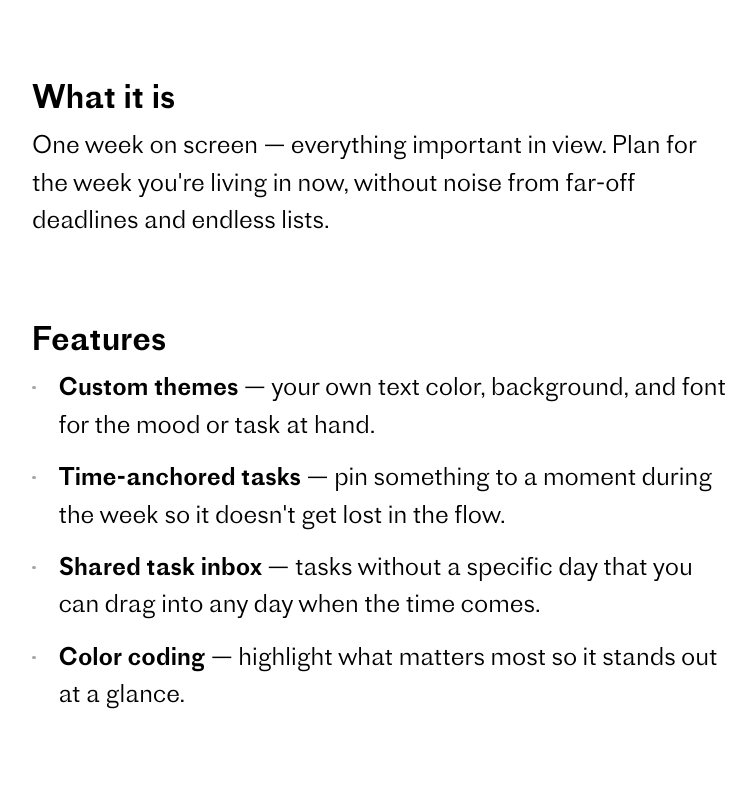
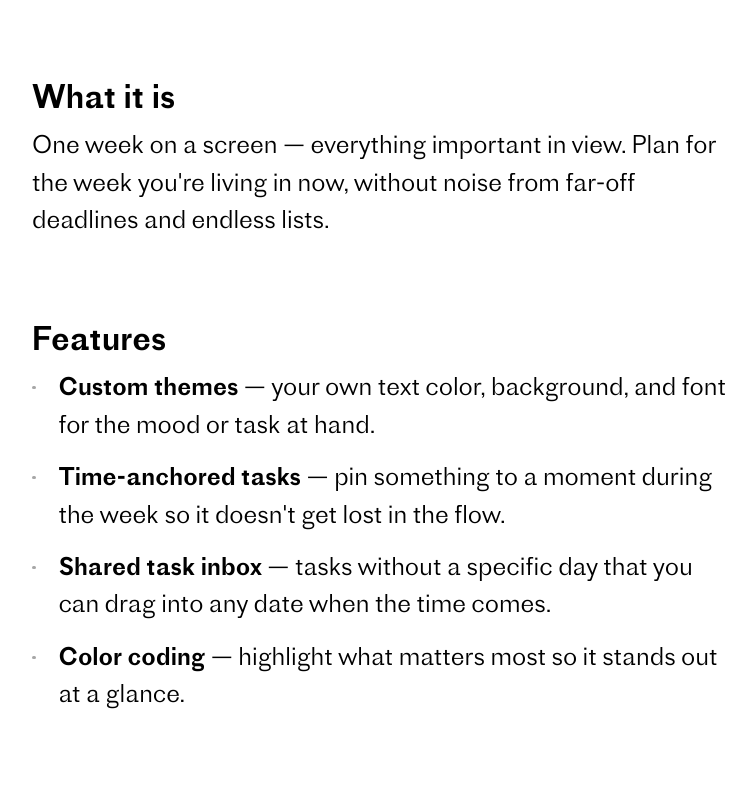
Before and after one commit to novanikita/oneweek, a plain HTML site: page about.html in a window 1280 px wide. Shown: the part 520-1310 px from the top of the page, without its empty margins (256-1012 px from the left). Drawn offline with Linux system fonts and the light colour scheme.

Commit message:
text about page fix

```diff
--- a/about.html
+++ b/about.html
@@ -50,7 +50,7 @@
       <section class="about-section" aria-labelledby="about-what">
         <h2 id="about-what" class="about-heading" data-i18n="what.heading">What it is</h2>
         <p class="about-note" data-i18n="what.body">
-          One week on screen — everything important in view. Plan for the week you're living in now,
+          One week on a screen — everything important in view. Plan for the week you're living in now,
           without noise from far-off deadlines and endless lists.
         </p>
       </section>
@@ -68,7 +68,7 @@
           </li>
           <li data-i18n-html="features.3">
             <strong>Shared task inbox</strong> — tasks without a specific day that you can drag into
-            any day when the time comes.
+            any date when the time comes.
           </li>
           <li data-i18n-html="features.4">
             <strong>Color coding</strong> — highlight what matters most so it stands out at a glance.
--- a/js/about-i18n.js
+++ b/js/about-i18n.js
@@ -8,14 +8,14 @@
       "hero.title": "Oneweek a planner<br> for a world in flux",
       "what.heading": "What it is",
       "what.body":
-        "One week on screen — everything important in view. Plan for the week you're living in now, without noise from far-off deadlines and endless lists.",
+        "One week on a screen — everything important in view. Plan for the week you're living in now, without noise from far-off deadlines and endless lists.",
       "features.heading": "Features",
       "features.1":
         "<strong>Custom themes</strong> — your own text color, background, and font for the mood or task at hand.",
       "features.2":
         "<strong>Time-anchored tasks</strong> — pin something to a moment during the week so it doesn't get lost in the flow.",
       "features.3":
-        "<strong>Shared task inbox</strong> — tasks without a specific day that you can drag into any day when the time comes.",
+        "<strong>Shared task inbox</strong> — tasks without a specific day that you can drag into any date when the time comes.",
       "features.4":
         "<strong>Color coding</strong> — highlight what matters most so it stands out at a glance.",
       "free.heading": "Free, period",
```
